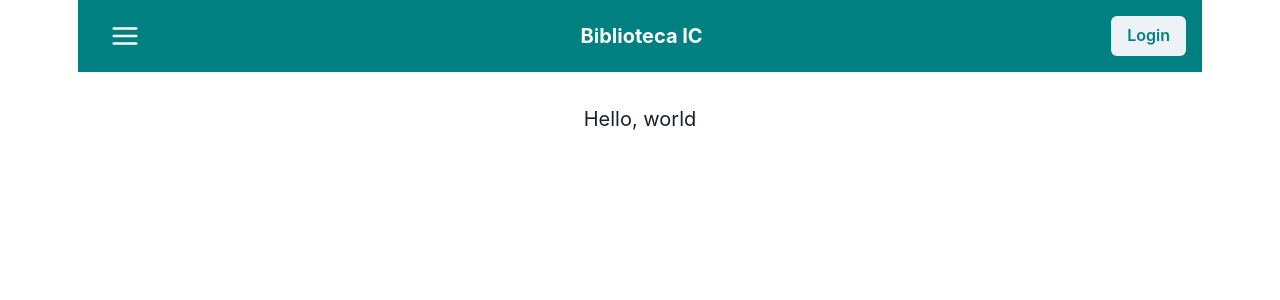
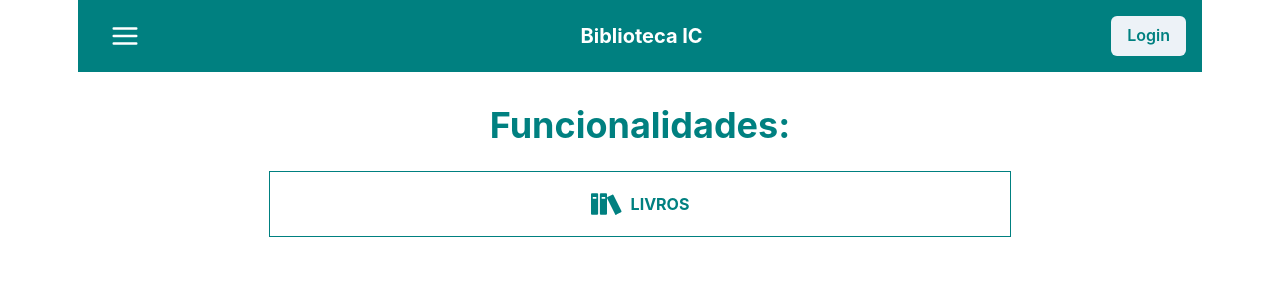
Before and after one commit to biblioteca-ic/biblioteca-ic, a React (Create React App) app in the folder front-end/: page / in a window 1280 px wide. Shown: the top 300 px of the page. Built offline with nearby package versions, Linux system fonts and the light colour scheme; no server answers.

Commit message:
add links in dashboard

```diff
--- a/front-end/src/pages/Dashboard/index.tsx
+++ b/front-end/src/pages/Dashboard/index.tsx
@@ -1,12 +1,52 @@
 import * as React from 'react';
-import { Box, Text } from '@chakra-ui/react';
+import { Box, Icon, Heading, Link } from '@chakra-ui/react';
+import { ImBooks, ImProfile, ImUsers } from 'react-icons/im';
+// import { FaUserFriends } from 'react-icons/fa';
 import { Page } from '../../components/Page';
+import { useAuth } from '../../providers/AuthProvider';
 
 const Dashboard = () => {
+  const { user } = useAuth();
   return (
     <Page>
       <Box textAlign="center" fontSize="xl" p={8}>
-        <Text>Hello, world</Text>
+        <Box w="70%" margin="auto">
+          <Heading color="teal" textAlign="center" mb={6}>
+            Funcionalidades:
+          </Heading>
+          <Link color="teal" href="/books" _focus={{ boxShadow: 'none' }}>
+            <Box border="1px" p={4} display="flex" alignItems="center" justifyContent="center" mb={2}>
+              <Icon as={ImBooks} fontSize="2rem" mr={2} />
+              <Heading fontSize="md" textTransform="uppercase">
+                Livros
+              </Heading>
+            </Box>
+          </Link>
+          {user && (
+            <>
+              <Link color="teal" href="/profile" _focus={{ boxShadow: 'none' }}>
+                <Box border="1px" p={4} display="flex" alignItems="center" justifyContent="center" mb={2}>
+                  <Icon as={ImProfile} fontSize="2rem" mr={2} />
+                  <Heading fontSize="md" textTransform="uppercase">
+                    Meu Perfil
+                  </Heading>
+                </Box>
+              </Link>
+              {user.admin && (
+                <>
+                  <Link color="teal" href="/users" _focus={{ boxShadow: 'none' }}>
+                    <Box border="1px" p={4} display="flex" alignItems="center" justifyContent="center" mb={2}>
+                      <Icon as={ImUsers} fontSize="2rem" mr={2} />
+                      <Heading fontSize="md" textTransform="uppercase">
+                        Usuários
+                      </Heading>
+                    </Box>
+                  </Link>
+                </>
+              )}
+            </>
+          )}
+        </Box>
       </Box>
     </Page>
   );
```
